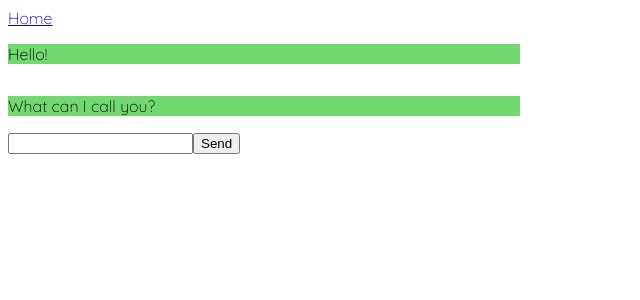
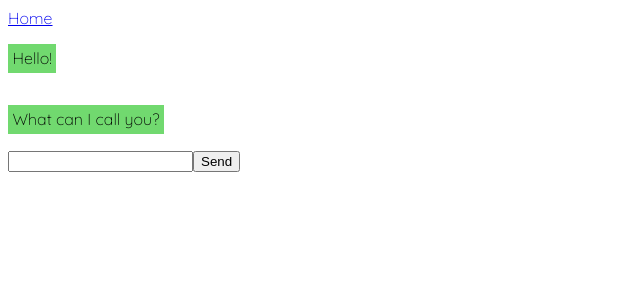
Before and after one commit to axwhiting/chatBot, a Vue app in the folder vue/: page / in a window 1280 px wide. Shown: the top 300 px of the page, without its empty margins (0-640 px from the left). Built offline with nearby package versions, Linux system fonts and the light colour scheme.

Commit message:
Fix for the right/left aligning the message bubbles

```diff
--- a/vue/src/components/ChatBot.vue
+++ b/vue/src/components/ChatBot.vue
@@ -1,10 +1,11 @@
 <template>
   <div class="the-big-div">
     <div v-for="message in this.$store.state.messages"
-    v-bind:key="message.id">
-    <p  v-bind:class="{bot:message.sender === 'bot', student:message.sender === 'student'}">
-      {{message.body}}
-    </p>
+    v-bind:key="message.id"
+    v-bind:class="{bot:message.sender === 'bot', student:message.sender === 'student'}">
+      <p>
+        {{message.body}}
+      </p>
     </div>
 
     <form v-on:submit.prevent="addMessage()">
@@ -36,8 +37,8 @@ export default {
       }
     }
   }
+}
 
-}
 </script>
 
 <style>
@@ -56,18 +57,30 @@ template {
   font-family: 'Quicksand', sans-serif;
 }
 
-.bot {
+div.bot {
   display: flex;
   justify-content: flex-start;
-  width: 40vw;
+  width: 100%;
+}
+
+div.student{
+  display: flex;
+  justify-content: flex-end;
+  width: 100%;
+}
+
+p {
+  max-width: 60%;
+  padding: .5%;
+}
+
+div.bot p {
   background-color: #71D96F;
 }
 
-.student{
-  display: flex;
-  justify-content: flex-end;
-  width: 40vw;
+div.student p{
   background-color: #34AAE1;
 }
 
+
 </style>
```
